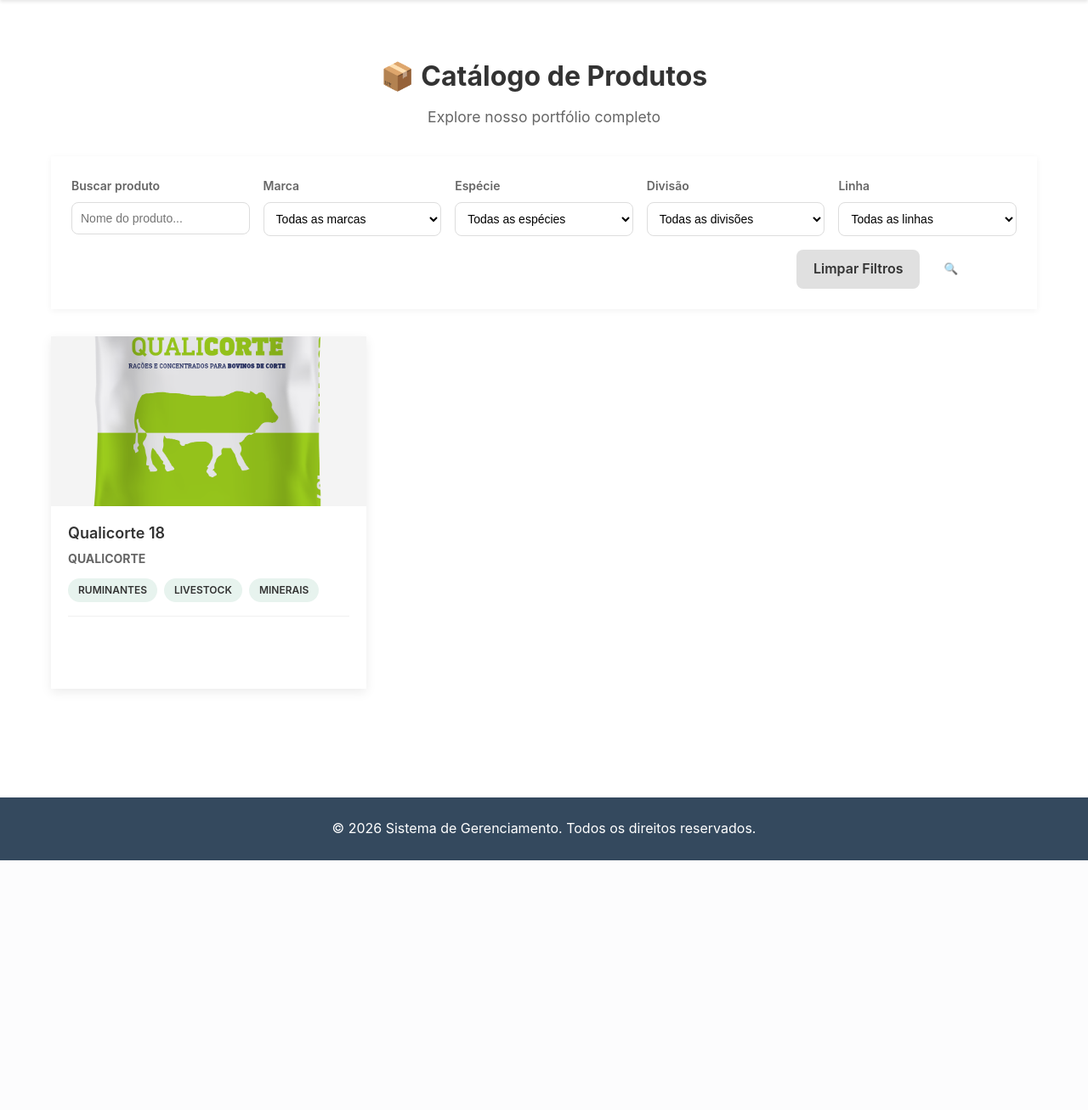
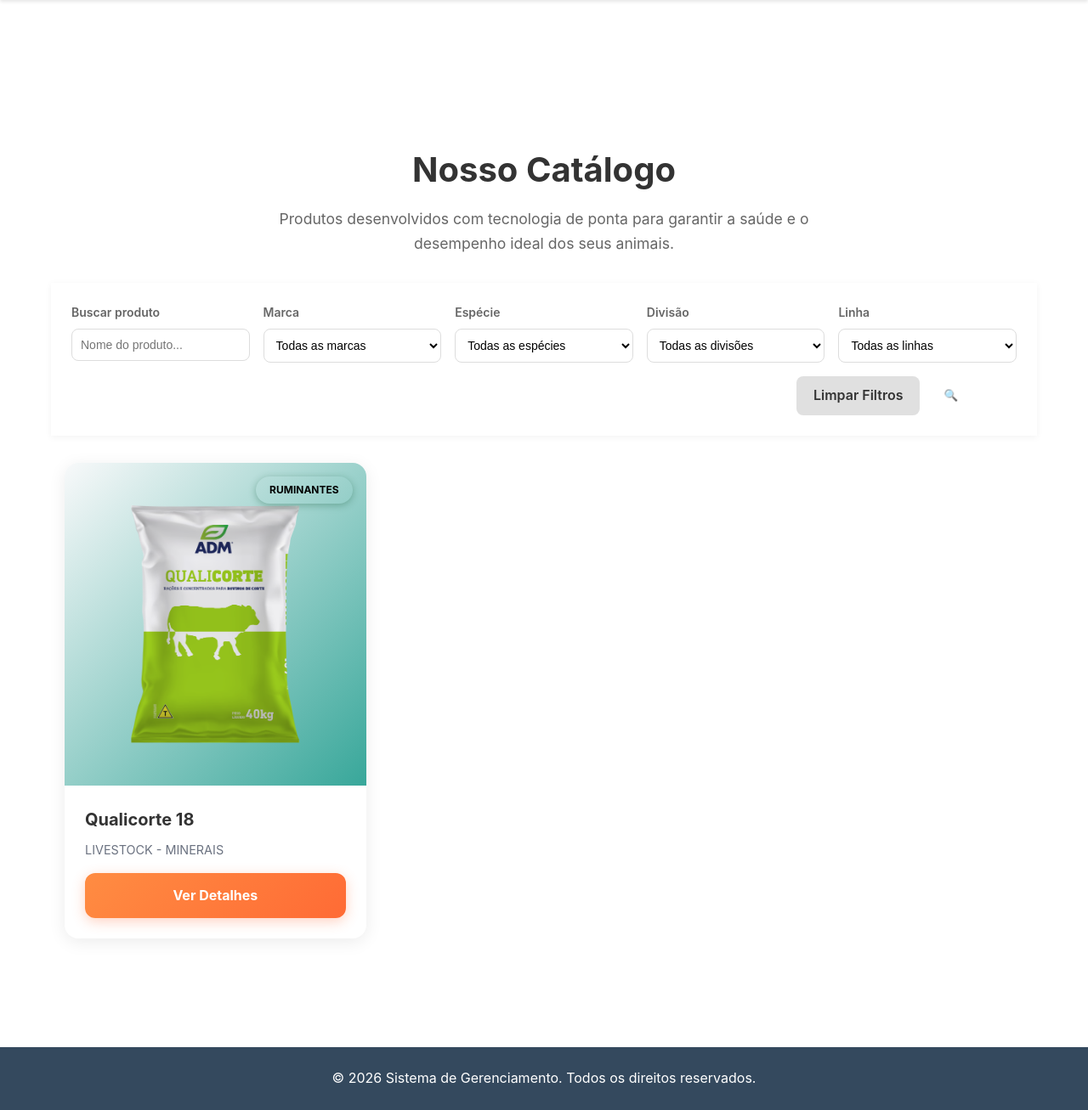
Before and after one commit to lDanill01/App-AN, a Django app: page /produtos/ in a window 1280 px wide. Shown: the part 70-1377 px from the top of the page at 85% size. Before the commit the page ends 1083 px from the top, so only its background shows below. Run offline with Django 4.2, Linux system fonts and the light colour scheme; data comes from the database, SQL or seed files in the repository.

Commit message:
Ajuste produto html

```diff
--- a/produtos/templates/produtos.html
+++ b/produtos/templates/produtos.html
@@ -7,27 +7,59 @@
   :root {
     --green-dark: #1f4f3a;
     --green-main: #256a4b;
+    --accent: #f59e0b;
+    --accent-dark: #d97706;
     --bg-light: #faf9f7;
     --text-dark: #1d1d1d;
     --card-radius: 14px;
   }
 
-  body { background-color: var(--bg-light); }
+  body {
+    background-color: var(--bg-light);
+    margin: 0;
+    padding: 0;
+  }
+
+  /* Curva decorativa no topo */
+  .hero-wave {
+    position: relative;
+    background: var(--green-main);
+    height: 180px;
+    margin-bottom: 3rem;
+  }
+
+  .hero-wave::after {
+    content: '';
+    position: absolute;
+    bottom: -1px;
+    left: 0;
+    width: 100%;
+    height: 120px;
+    background: var(--bg-light);
+    border-radius: 50% 50% 0 0 / 100% 100% 0 0;
+  }
 
   .produtos-header {
-    padding: 2rem 0;
+    position: relative;
+    z-index: 2;
+    padding: 3rem 0 2rem;
     text-align: center;
+    margin-top: -140px;
   }
 
   .produtos-header h1 {
-    font-size: 2rem;
+    font-size: 2.5rem;
     color: var(--text-dark);
-    margin-bottom: 0.5rem;
+    margin-bottom: 0.75rem;
+    font-weight: 700;
   }
 
   .produtos-header p {
     color: #666;
     font-size: 1.1rem;
+    max-width: 700px;
+    margin: 0 auto;
+    line-height: 1.6;
   }
 
   .filters-section {
@@ -103,40 +135,65 @@
 
   .produtos-grid {
     display: grid;
-    grid-template-columns: repeat(auto-fill, minmax(280px, 1fr));
-    gap: 1.5rem;
+    grid-template-columns: repeat(auto-fill, minmax(320px, 1fr));
+    gap: 2rem;
     margin-bottom: 3rem;
+    padding: 0 1rem;
   }
 
   .produto-card {
-    background: white;
-    border-radius: var(--card-radius);
-    overflow: hidden;
-    box-shadow: 0 4px 12px rgba(0,0,0,0.08);
-    transition: transform 0.2s, box-shadow 0.2s;
+    background: rgb(81, 8, 239);
+    border-radius: 16px;
+    overflow: visible;
+    box-shadow: 0 4px 20px rgba(0,0,0,0.08);
+    transition: transform 0.3s, box-shadow 0.3s;
     display: flex;
     flex-direction: column;
+    position: relative;
   }
 
   .produto-card:hover {
-    transform: translateY(-4px);
-    box-shadow: 0 8px 20px rgba(0,0,0,0.12);
+    transform: translateY(-8px);
+    box-shadow: 0 12px 32px rgba(216, 2, 2, 0.15);
+  }
+
+  /* Badge de categoria */
+  .category-badge {
+    position: absolute;
+    top: 16px;
+    right: 16px;
+    background: var(--green-main);
+    color: rgb(0, 0, 0);
+    padding: 0.4rem 1rem;
+    border-radius: 20px;
+    font-size: 0.75rem;
+    font-weight: 700;
+    text-transform: uppercase;
+    z-index: 10;
+    box-shadow: 0 2px 8px rgba(37, 106, 75, 0.4);
   }
 
   .produto-image {
     width: 100%;
-    height: 200px;
-    background: #f4f4f4;
+    height: 380px;
+    background: linear-gradient(135deg, #f8f9fa 0%, #38a79a 100%);
     display: flex;
     align-items: center;
     justify-content: center;
     overflow: hidden;
+    border-radius: 16px 16px 0 0;
+    position: relative;
   }
 
   .produto-image img {
-    width: 100%;
-    height: 100%;
-    object-fit: cover;
+    width: 85%;
+    height: 85%;
+    object-fit: contain;
+    transition: transform 0.3s;
+  }
+
+  .produto-card:hover .produto-image img {
+    transform: scale(1.05);
   }
 
   .produto-image-placeholder {
@@ -145,18 +202,26 @@
   }
 
   .produto-content {
-    padding: 1.25rem;
+    padding: 1.5rem;
     flex: 1;
     display: flex;
     flex-direction: column;
   }
 
   .produto-title {
-    font-size: 1.125rem;
-    font-weight: 600;
+    font-size: 1.25rem;
+    font-weight: 700;
     color: var(--text-dark);
-    margin-bottom: 0.5rem;
+    margin-bottom: 0.75rem;
     line-height: 1.3;
+  }
+
+  .produto-description {
+    font-size: 0.9rem;
+    color: #6b7280;
+    line-height: 1.6;
+    margin-bottom: 1.25rem;
+    flex: 1;
   }
 
   .produto-meta {
@@ -175,7 +240,7 @@
   .badge {
     display: inline-block;
     padding: 0.25rem 0.75rem;
-    background: #e7f3ee;
+    background: #022b1a;
     color: var(--green-main);
     border-radius: 20px;
     font-size: 0.75rem;
@@ -188,23 +253,83 @@
     border-top: 1px solid #f0f0f0;
   }
 
-  .btn-detalhes {
+  /* Simplified card styles */
+  .produto-card.card {
+    background: white;
+    border-radius: 16px;
+    overflow: visible;
+    padding: 0;
+  }
+
+  .produto-card.card .card_title__container {
+    padding: 0;
+    margin-bottom: 1rem;
+  }
+
+  .produto-card.card .card_title__container .card_title {
+    font-size: 1.25rem;
+    color: var(--text-dark);
+    font-weight: 700;
+    margin: 0 0 0.5rem 0;
+  }
+
+  .produto-card.card .card_title__container .card_paragraph {
+    margin: 0;
+    font-size: 0.9rem;
+    color: #6b7280;
+    line-height: 1.6;
+  }
+
+  /* Remover border animado */
+  .produto-card.card .card__border {
+    display: flex;
+  }
+
+  /* Simplificar a lista */
+  .produto-card.card .line {
+    display: none;
+  }
+
+  .produto-card.card .card__list {
+    display: none;
+  }
+
+  /* BOTÃO VER DETALHES - Estilo da referência */
+  .produto-card.card .button {
+    cursor: pointer;
+    padding: 0.875rem 1.5rem;
+    font-weight: 700;
     width: 100%;
-    padding: 0.75rem;
-    background: var(--green-main);
-    color: white;
+    font-size: 1rem;
+    color: #fff;
     border: none;
-    border-radius: 8px;
-    font-weight: 600;
-    cursor: pointer;
-    transition: background 0.2s;
+    border-radius: 12px;
+    background: linear-gradient(135deg, #ff8c42 0%, #ff6b35 100%);
+    box-shadow: 0 4px 15px rgba(255, 107, 53, 0.3);
+    transition: all 0.3s ease;
+    display: inline-block;
     text-align: center;
     text-decoration: none;
-    display: block;
+    margin-top: auto;
   }
 
-  .btn-detalhes:hover {
-    background: var(--green-dark);
+  .produto-card.card .button:hover {
+    background: linear-gradient(135deg, #ff7a2e 0%, #ff5722 100%);
+    box-shadow: 0 6px 20px rgba(255, 107, 53, 0.4);
+    transform: translateY(-2px);
+  }
+
+  .produto-card.card .button:active {
+    transform: translateY(0);
+  }
+
+  @keyframes gradient-animation_2 {
+    0% {
+      transform: translateX(-100%);
+    }
+    100% {
+      transform: translateX(100%);
+    }
   }
 
   .empty-state {
@@ -271,9 +396,12 @@
 {% endblock %}
 
 {% block content %}
+<!-- Curva decorativa -->
+<div class="hero-wave"></div>
+
 <div class="produtos-header">
-  <h1>📦 Catálogo de Produtos</h1>
-  <p>Explore nosso portfólio completo</p>
+  <h1>Nosso Catálogo</h1>
+  <p>Produtos desenvolvidos com tecnologia de ponta para garantir a saúde e o desempenho ideal dos seus animais.</p>
 </div>
 
 <!-- Filtros -->
@@ -345,7 +473,10 @@
 {% if produtos %}
   <div class="produtos-grid">
     {% for produto in produtos %}
-      <div class="produto-card">
+      <div class="produto-card card">
+        <!-- Badge de categoria -->
+        <span class="category-badge">{{ produto.especie|default:"Produto" }}</span>
+
         <div class="produto-image">
           {% if produto.imagem %}
             <img src="{{ produto.imagem.url }}" alt="{{ produto.nome_produto }}">
@@ -355,22 +486,22 @@
         </div>
 
         <div class="produto-content">
-          <h3 class="produto-title">{{ produto.nome_produto }}</h3>
-          <div class="produto-meta">
-            <strong>{{ produto.marca }}</strong>
+          <div class="card_title__container">
+            <h3 class="card_title">{{ produto.nome_produto }}</h3>
+            <p class="card_paragraph">
+              {% if produto.divisao and produto.linha %}
+                {{ produto.divisao }} - {{ produto.linha }}
+              {% elif produto.divisao %}
+                {{ produto.divisao }}
+              {% elif produto.linha %}
+                {{ produto.linha }}
+              {% else %}
+                Produto desenvolvido com tecnologia de ponta para garantir qualidade e desempenho.
+              {% endif %}
+            </p>
           </div>
 
-          <div class="produto-badges">
-            <span class="badge">{{ produto.especie }}</span>
-            <span class="badge">{{ produto.divisao }}</span>
-            <span class="badge">{{ produto.linha }}</span>
-          </div>
-
-          <div class="produto-footer">
-            <a href="{% url 'produto_detail' produto.pk %}" class="btn-detalhes">
-              Ver Detalhes →
-            </a>
-          </div>
+          <a href="{% url 'produto_detail' produto.pk %}" class="button">Ver Detalhes</a>
         </div>
       </div>
     {% endfor %}
```
